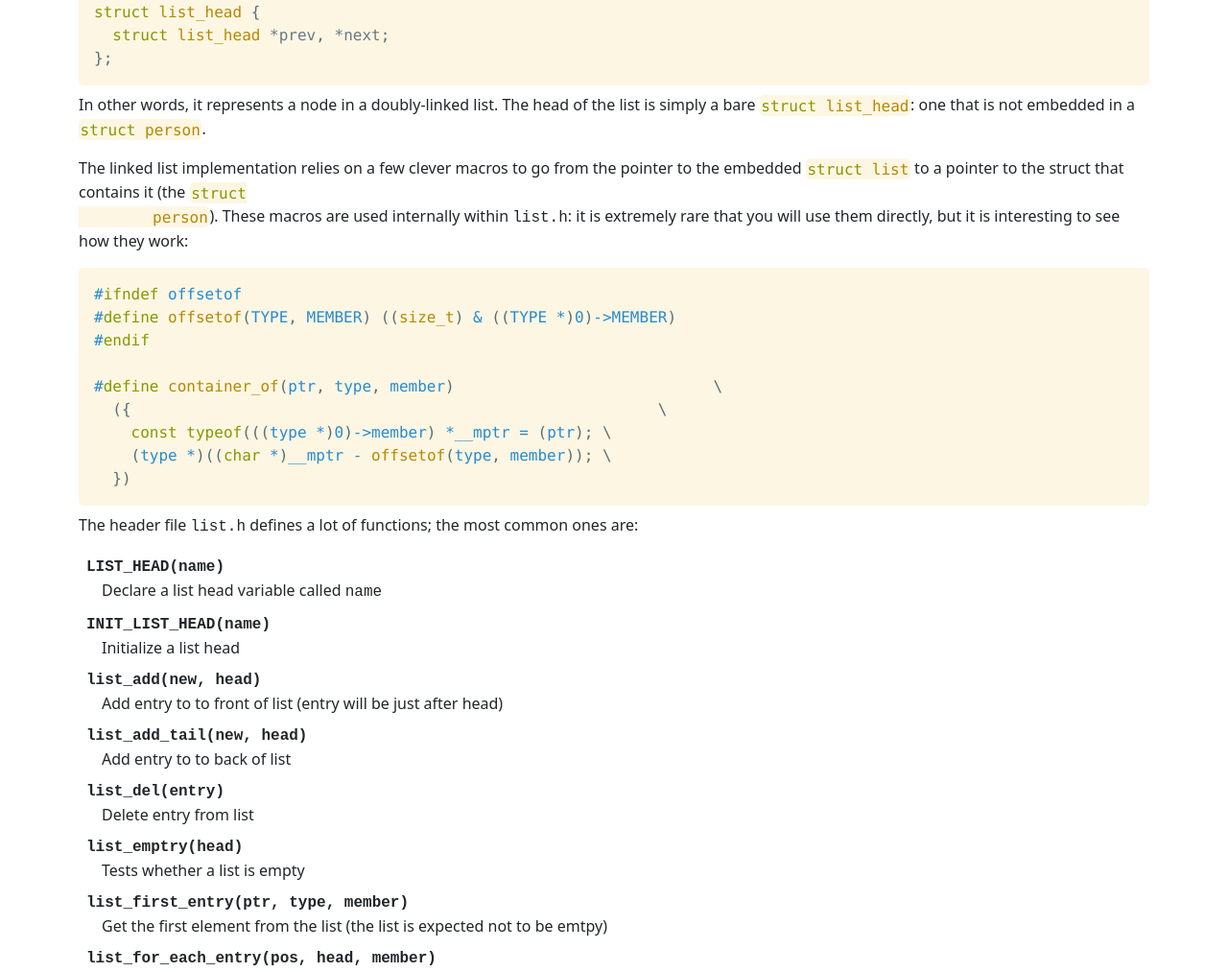
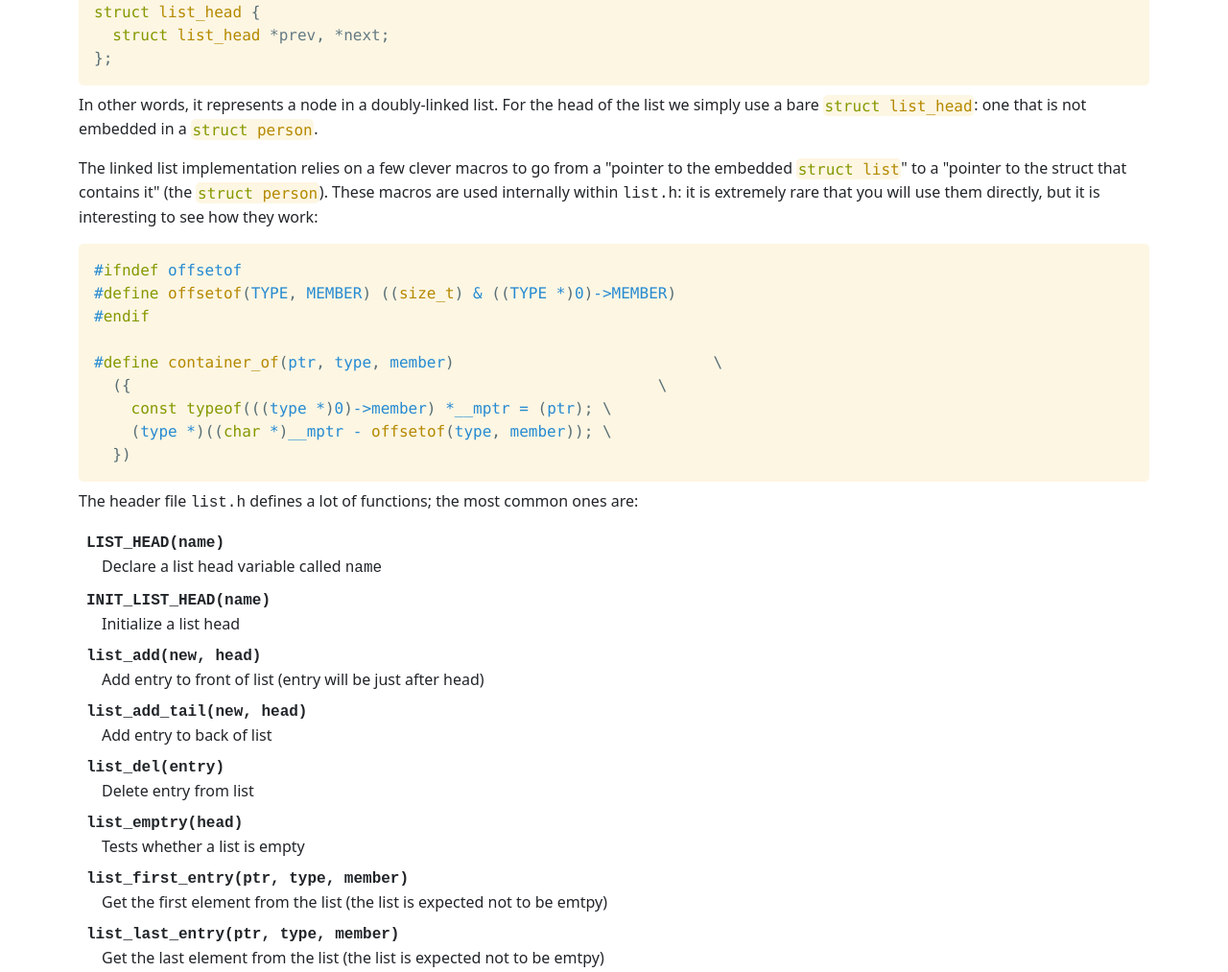
Before and after one commit to smherwig/smherwig.github.io, a plain HTML site: page courses/csci415-common/list/index.html in a window 1280 px wide. Shown: the part 855-1868 px from the top of the page at 96% size. Drawn offline with nearby package versions, Linux system fonts and the light colour scheme; no server answers.

Commit message:
lists: index.html nits

```diff
--- a/courses/csci415-common/list/index.html
+++ b/courses/csci415-common/list/index.html
@@ -21,12 +21,12 @@
 
       <p>
       The Linux kernel's implementation
-      of linked list is contained in a header file called <a
+      of a linked list is contained in a header file called <a
       href="src/list.h"><tt>list.h</tt></a>.  (The version linked is modified
       slightly to remove dependencies on other kernel headers so that the file
       can be used in userspace.)
       You can download the file to your projects'
-      source directory, and include it in your C files as:
+      source directory, and include it in a C source file as:
       </p>
 
       <pre><code class="language-c">
@@ -77,8 +77,8 @@
       </code></pre>
 
       <p>
-      In other words, it represents a node in a doubly-linked list.  The head
-      of the list is simply a bare
+      In other words, it represents a node in a doubly-linked list.  For the head
+      of the list we simply use a bare
       <code class="language-c">struct list_head</code>:
       one that is not embedded in a
       <code class="language-c">struct person</code>.
@@ -86,9 +86,9 @@
 
       <p>
       The linked list implementation relies on a few clever macros to go from
-      the pointer to the embedded <code class="language-c">struct list</code> to
-      a pointer to the struct that contains it (the <code class="language-c">struct
-        person</code>).  These macros are used internally within
+      a "pointer to the embedded <code class="language-c">struct list</code>" to
+      a "pointer to the struct that contains it" (the
+      <code class="language-c">struct person</code>).  These macros are used internally within
       <tt>list.h</tt>: it is extremely rare that you will use them directly,
       but it is interesting to see how they work:
       </p>
@@ -118,10 +118,10 @@
         <dd class="ms-4">Initialize a list head</dd>
 
         <dt class="ms-2"><tt>list_add(new, head)</tt>
-        <dd class="ms-4">Add entry to to front of list (entry will be just after head)</dd>
+        <dd class="ms-4">Add entry  to front of list (entry will be just after head)</dd>
 
         <dt class="ms-2"><tt>list_add_tail(new, head)</tt>
-        <dd class="ms-4">Add entry to to back of list</dd>
+        <dd class="ms-4">Add entry to back of list</dd>
 
         <dt class="ms-2"><tt>list_del(entry)</tt>
         <dd class="ms-4">Delete entry from list</dd>
@@ -131,6 +131,10 @@
 
         <dt class="ms-2"><tt>list_first_entry(ptr, type, member)</tt>
         <dd class="ms-4">Get the first element from the list (the list is
+        expected not to be emtpy)</dd>
+
+        <dt class="ms-2"><tt>list_last_entry(ptr, type, member)</tt>
+        <dd class="ms-4">Get the last element from the list (the list is
         expected not to be emtpy)</dd>
 
         <dt class="ms-2"><tt>list_for_each_entry(pos, head, member)</tt></dt>
```
